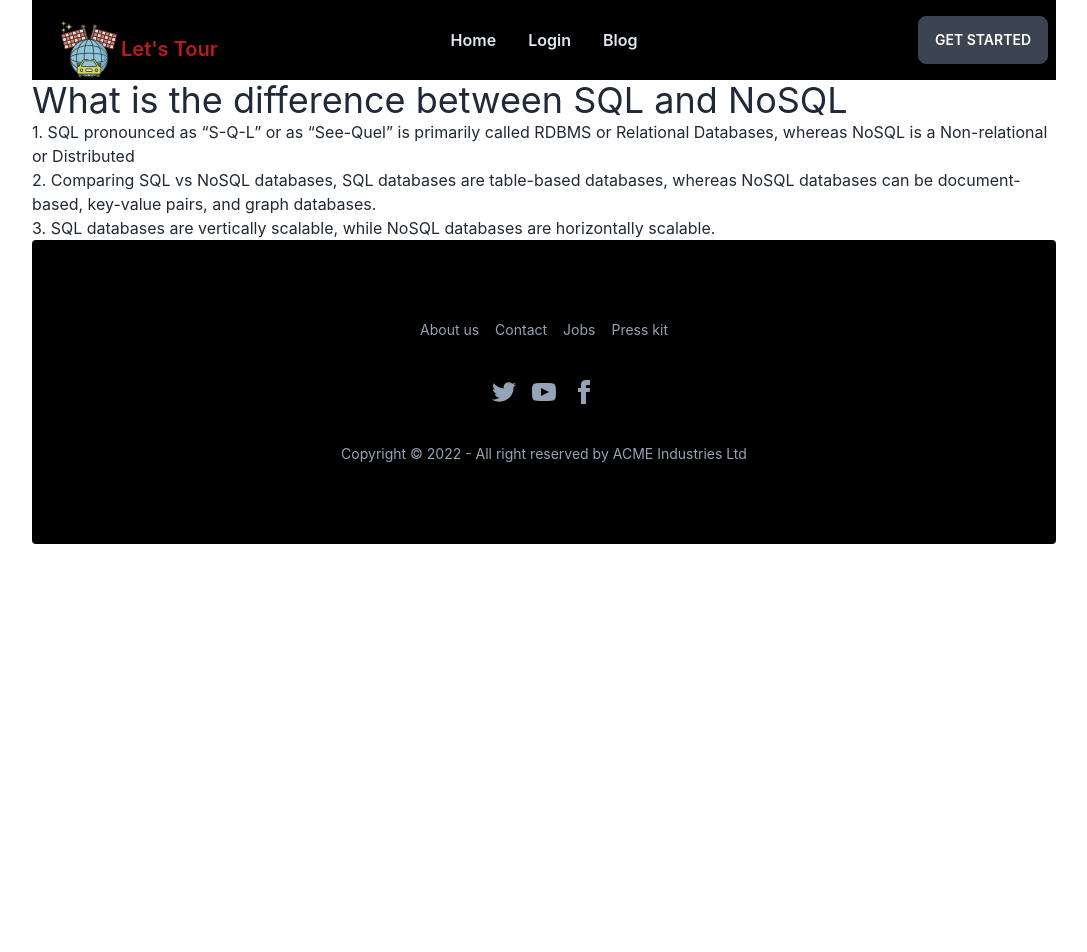
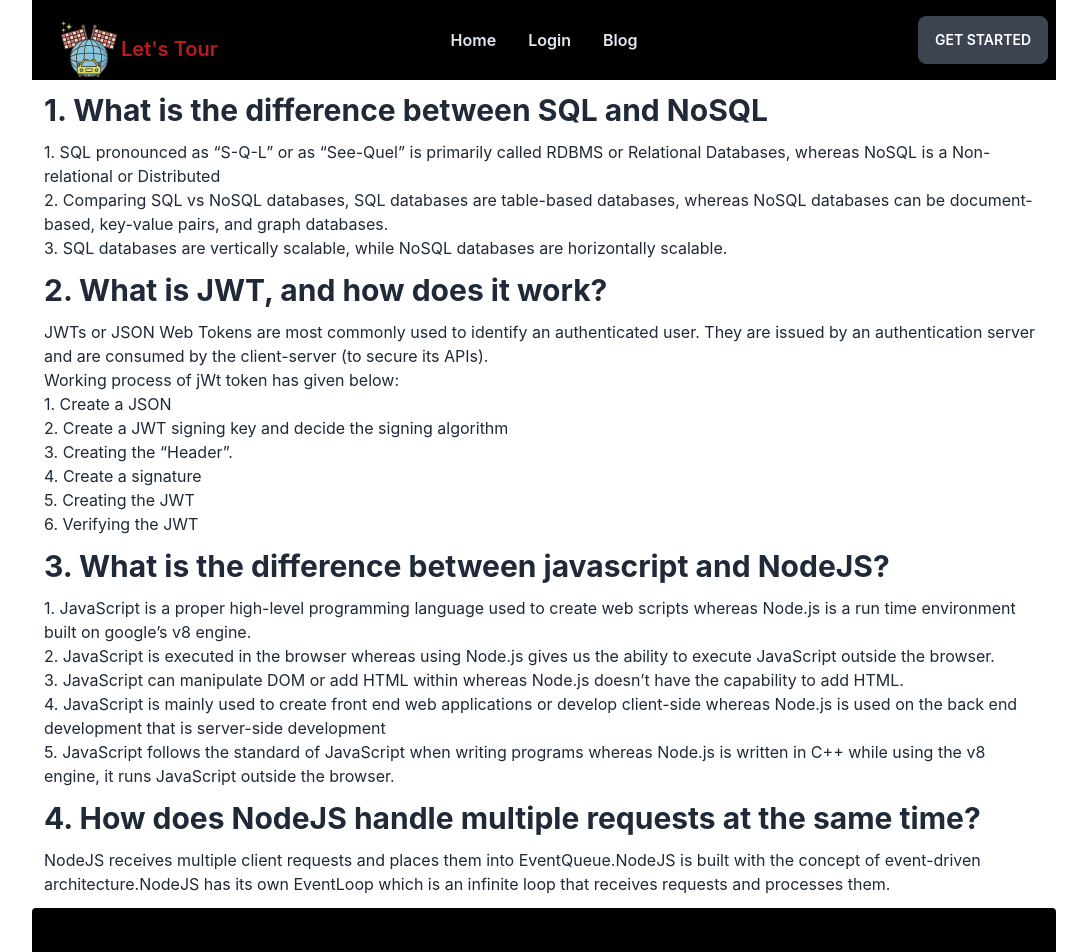
Before and after one commit to Mollika-deb/TourBd, a React (Create React App) app: page /blog in a window 1280 px wide. Shown: the top 952 px of the page, without its empty margins (96-1183 px from the left). Before the commit the page ends 800 px from the top, so only its background shows below. Built offline with nearby package versions, Linux system fonts and the light colour scheme; no server answers.

Commit message:
blog added

```diff
--- a/src/Pages/Blog/Blog.js
+++ b/src/Pages/Blog/Blog.js
@@ -3,10 +3,22 @@ import React from 'react';
 const Blog = () => {
     return (
         <div>
-            <h1 className="text-4xl">What is the difference between SQL and NoSQL</h1>
-            <p>1. SQL pronounced as “S-Q-L” or as “See-Quel” is primarily called RDBMS or Relational Databases, whereas NoSQL is a Non-relational or Distributed <br />
+            <h1 className="text-3xl font-bold m-3 ">1. What is the difference between SQL and NoSQL</h1>
+            <p className='m-3'>1. SQL pronounced as “S-Q-L” or as “See-Quel” is primarily called RDBMS or Relational Databases, whereas NoSQL is a Non-relational or Distributed <br />
                2. Comparing SQL vs NoSQL databases, SQL databases are table-based databases, whereas NoSQL databases can be document-based, key-value pairs, and graph databases. <br />
                3. SQL databases are vertically scalable, while NoSQL databases are horizontally scalable.</p>
+            <h1 className="text-3xl font-bold m-3 ">2. What is JWT, and how does it work?</h1>
+            <p className='m-3'>JWTs or JSON Web Tokens are most commonly used to identify an authenticated user. They are issued by an authentication server and are consumed by the client-server (to secure its APIs).<br />
+            Working process of jWt token has given below: <br />
+                1. Create a JSON <br /> 2. Create a JWT signing key and decide the signing algorithm <br />
+                3.  Creating the “Header”. <br /> 4.  Create a signature <br /> 5. Creating the JWT <br /> 6. Verifying the JWT </p>
+            <h1 className="text-3xl font-bold m-3 ">3. What is the difference between javascript and NodeJS?</h1>
+            <p className='m-3'>
+                1. JavaScript is a proper high-level programming language used to create web scripts whereas Node.js is a run time environment built on google’s v8 engine. <br /> 2. JavaScript is executed in the browser whereas using Node.js gives us the ability to execute JavaScript outside the browser.<br />
+                3.  JavaScript can manipulate DOM or add HTML within whereas Node.js doesn’t have the capability to add HTML. <br /> 4.  JavaScript is mainly used to create front end web applications or develop client-side whereas Node.js is used on the back end development that is server-side development <br /> 5. JavaScript follows the standard of JavaScript when writing programs whereas Node.js is written in C++ while using the v8 engine, it runs JavaScript outside the browser. <br />  </p>
+            <h1 className="text-3xl font-bold m-3 ">4. How does NodeJS handle multiple requests at the same time?</h1>
+            <p className='m-3'>
+                NodeJS receives multiple client requests and places them into EventQueue.NodeJS is built with the concept of event-driven architecture.NodeJS has its own EventLoop which is an infinite loop that receives requests and processes them. </p>
         </div>
     );
 };
```
Also changed, not shown: 1 other file (tests, documents, lock files or other folders).
